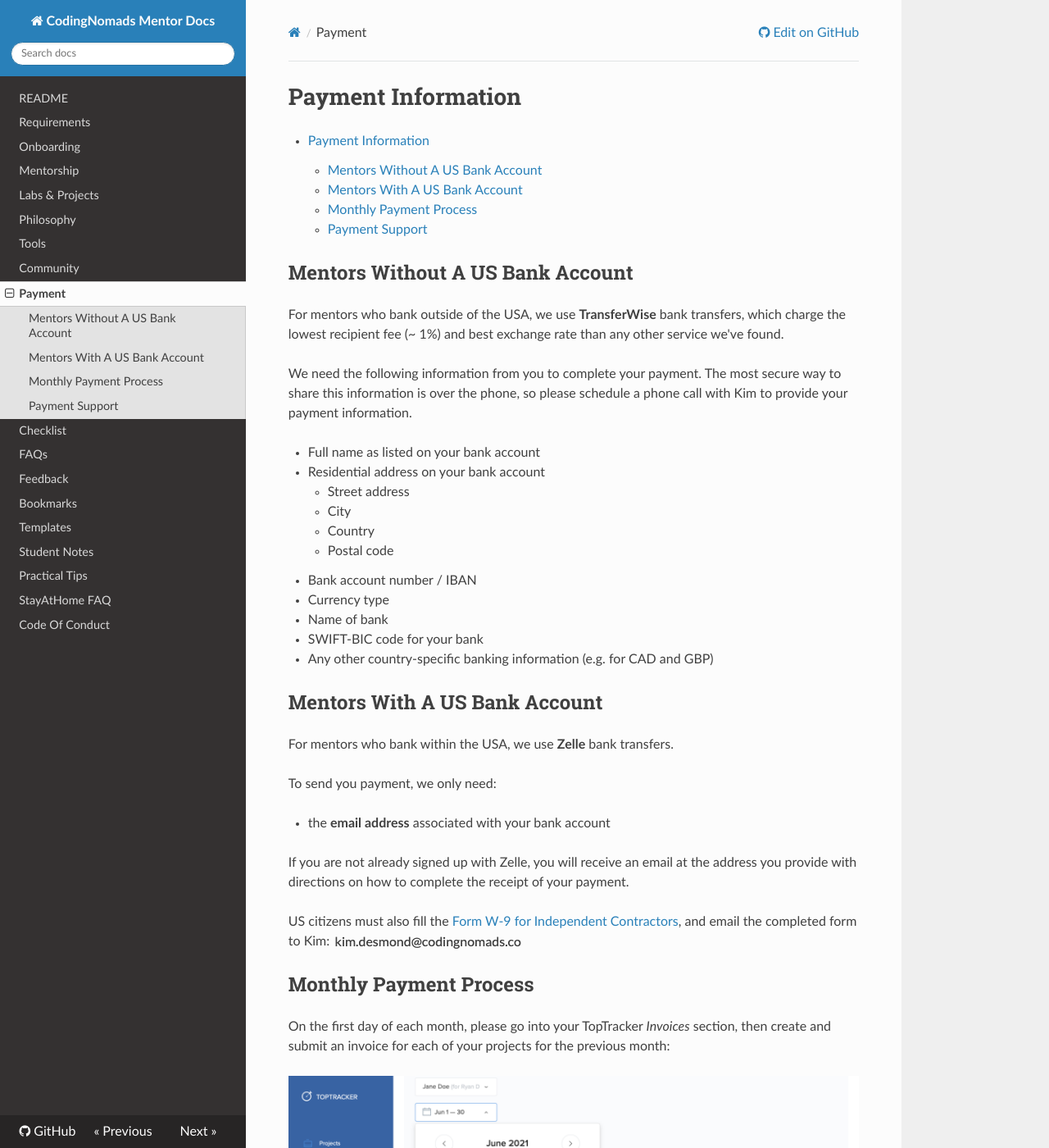
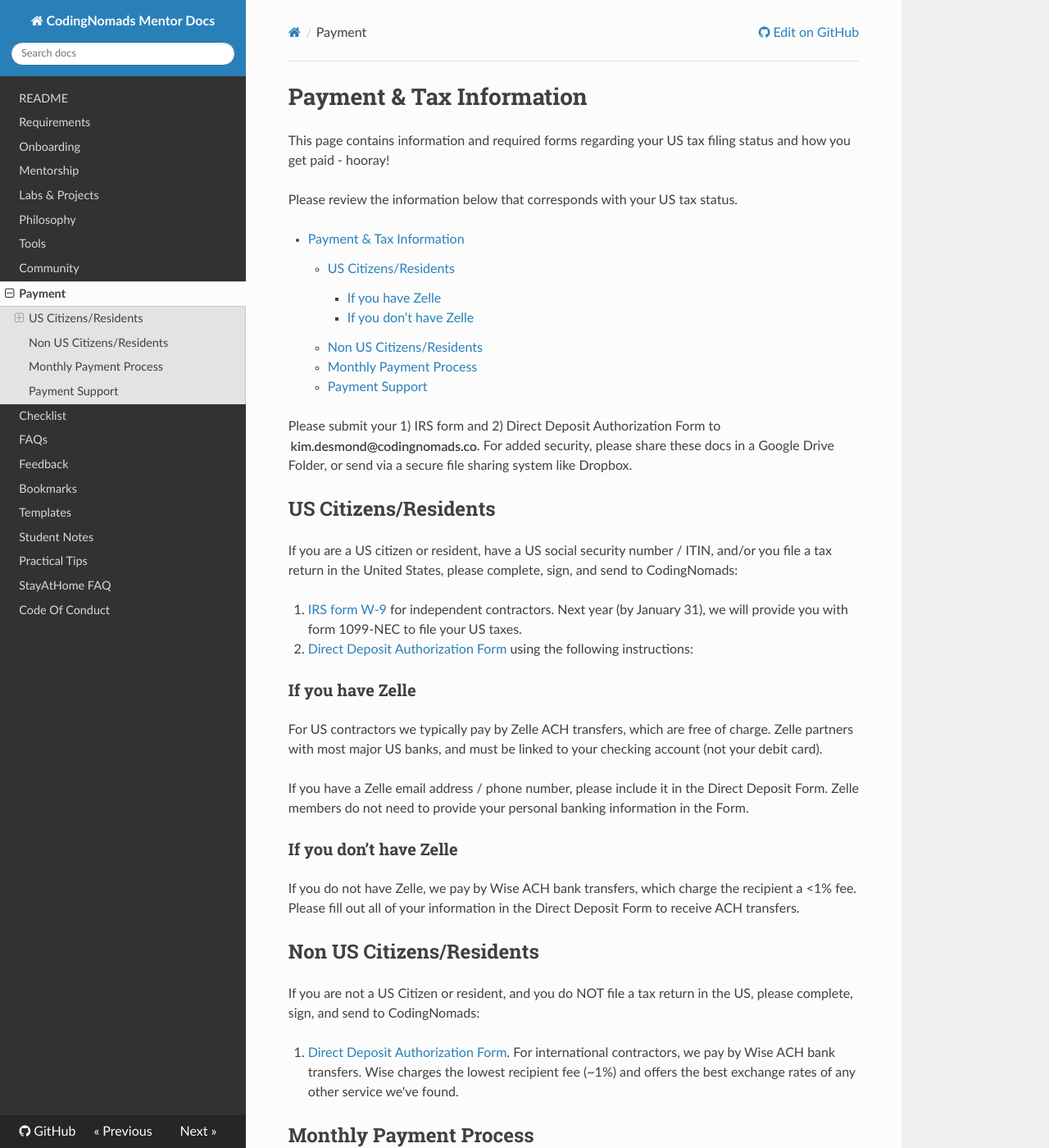
Before and after one commit to CodingNomads/mentor-docs, an MkDocs documentation site: the page built from docs/07_payment.md, in a window 1280 px wide and 1400 px high. Shown: the whole window at 82% size. Built offline with MkDocs 1.6.1, drawn with Linux system fonts in a browser that asks for light colours; nearby versions of some CDN libraries.

Commit message:
Update as per Asana task
Also testing the automated deployment setup :)

```diff
--- a/docs/07_payment.md
+++ b/docs/07_payment.md
@@ -1,36 +1,35 @@
-# Payment Information
+# Payment & Tax Information
+
+This page contains information and required forms regarding your US tax filing status and how you get paid - hooray!
+
+Please review the information below that corresponds with your US tax status.
 
 [TOC]
 
-## Mentors Without A US Bank Account
+Please submit your 1) IRS form and 2) Direct Deposit Authorization Form to <img style="display: inline-block;" alt="contact address for kim" src="../images/email_kim.png"/>. For added security, please share these docs in a Google Drive Folder, or send via a secure file sharing system like Dropbox.
 
-For mentors who bank outside of the USA, we use **TransferWise** bank transfers, which charge the lowest recipient fee (~ 1%) and best exchange rate than any other service we've found.
+## US Citizens/Residents
 
-We need the following information from you to complete your payment. The most secure way to share this information is over the phone, so please schedule a phone call with Kim to provide your payment information.
+If you are a US citizen or resident, have a US social security number / ITIN, and/or you file a tax return in the United States, please complete, sign, and send to CodingNomads:
 
-- Full name as listed on your bank account
-- Residential address on your bank account
-    - Street address
-    - City
-    - Country
-    - Postal code
-- Bank account number / IBAN
-- Currency type
-- Name of bank
-- SWIFT-BIC code for your bank
-- Any other country-specific banking information (e.g. for CAD and GBP)
+1. [IRS form W-9](https://www.irs.gov/pub/irs-pdf/fw9.pdf) for independent contractors. Next year (by January 31), we will provide you with form 1099-NEC to file your US taxes.
+2. [Direct Deposit Authorization Form](https://drive.google.com/file/d/1MsYAWVkjDAfRB5Au7BKbMmRLh2KyuC72/view?usp=sharing) using the following instructions:
 
-## Mentors With A US Bank Account
+### If you have Zelle
 
-For mentors who bank within the USA, we use **Zelle** bank transfers.
+For US contractors we typically pay by Zelle ACH transfers, which are free of charge. Zelle partners with most major US banks, and must be linked to your checking account (not your debit card).
 
-To send you payment, we only need:
+If you have a Zelle email address / phone number, please include it in the Direct Deposit Form. Zelle members do not need to provide your personal banking information in the Form.
 
-- the **email address** associated with your bank account
+### If you don’t have Zelle
 
-If you are not already signed up with Zelle, you will receive an email at the address you provide with directions on how to complete the receipt of your payment.
+If you do not have Zelle, we pay by Wise ACH bank transfers, which charge the recipient a <1% fee. Please fill out all of your information in the Direct Deposit Form to receive ACH transfers.
 
-US citizens must also fill the [Form W-9 for Independent Contractors](https://www.irs.gov/pub/irs-pdf/fw9.pdf), and email the completed form to Kim: <img style="display: inline-block;" alt="contact address for kim" src="../images/email_kim.png"/>
+## Non US Citizens/Residents
+
+If you are not a US Citizen or resident, and you do NOT file a tax return in the US, please complete, sign, and send to CodingNomads:
+
+1. [Direct Deposit Authorization Form](https://drive.google.com/file/d/1MsYAWVkjDAfRB5Au7BKbMmRLh2KyuC72/view?usp=sharing). For international contractors, we pay by Wise ACH bank transfers. Wise charges the lowest recipient fee (~1%) and offers the best exchange rates of any other service we've found.
 
 ## Monthly Payment Process
 
```
